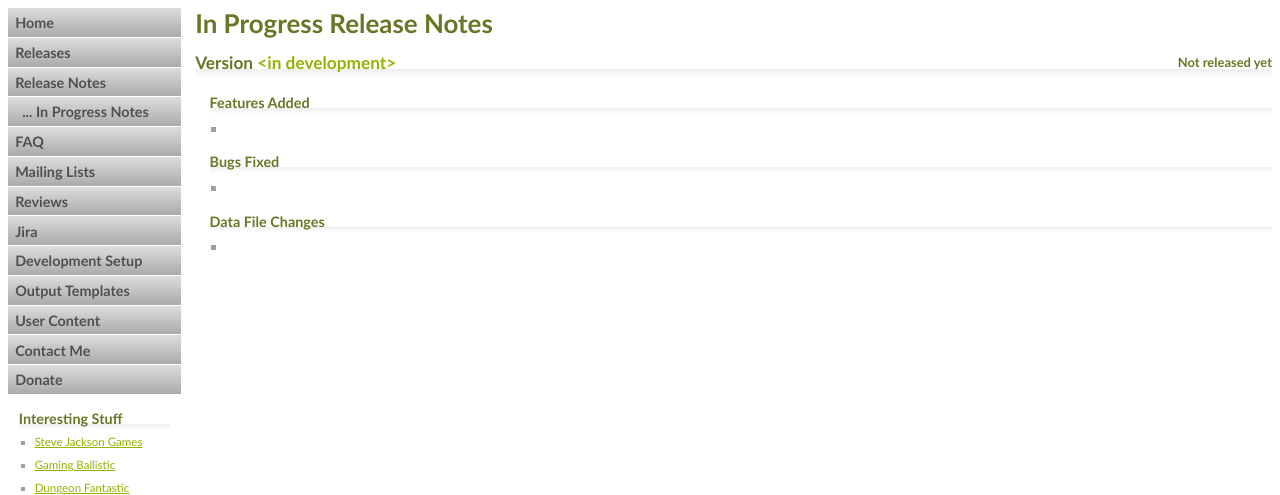
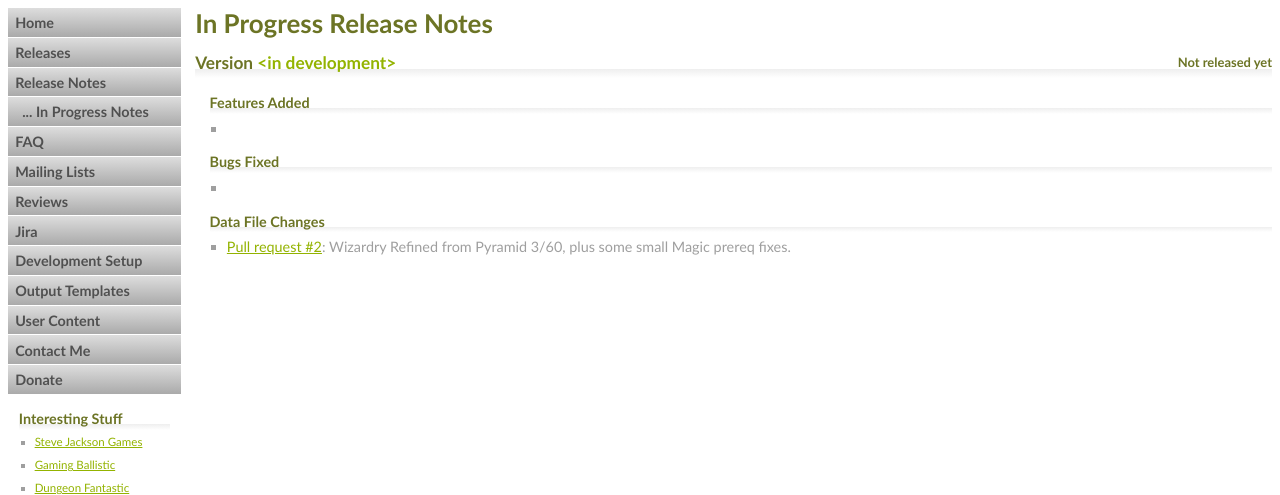
Before and after one commit to richardwilkes/gcs_web, a PHP site: page /in_progress_notes.php in a window 1280 px wide. Shown: the part 56-551 px from the top of the page. Run offline with PHP 8.4, Linux system fonts and the light colour scheme.

Commit message:
Note recent changes

```diff
--- a/in_progress_notes.php
+++ b/in_progress_notes.php
@@ -22,7 +22,7 @@
 					</ul>
 					<h3>Data File Changes</h3>
 					<ul>
-						<li></li>
+						<li><a href="https://github.com/richardwilkes/gcs/pull/2">Pull request #2</a>: Wizardry Refined from Pyramid 3/60, plus some small Magic prereq fixes.</li>
 					</ul>
 				</div>
 			</div>
```
